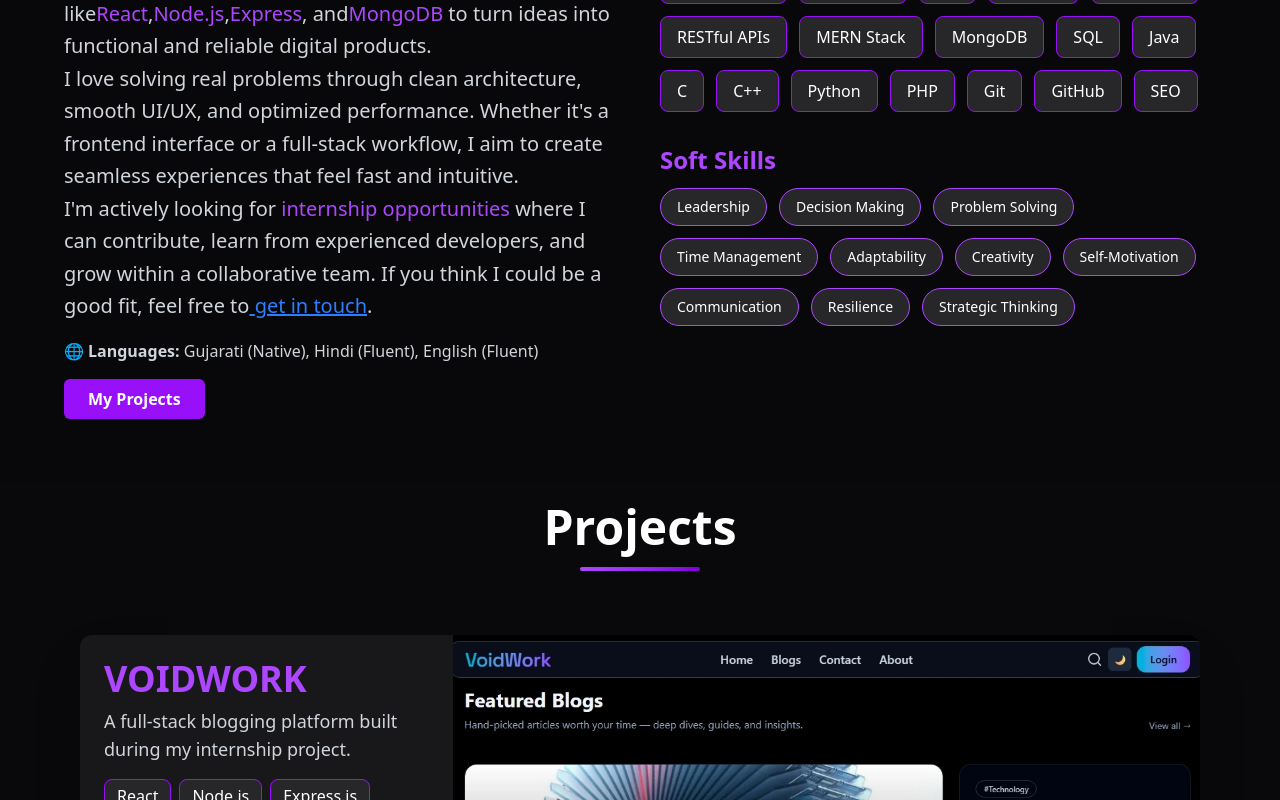
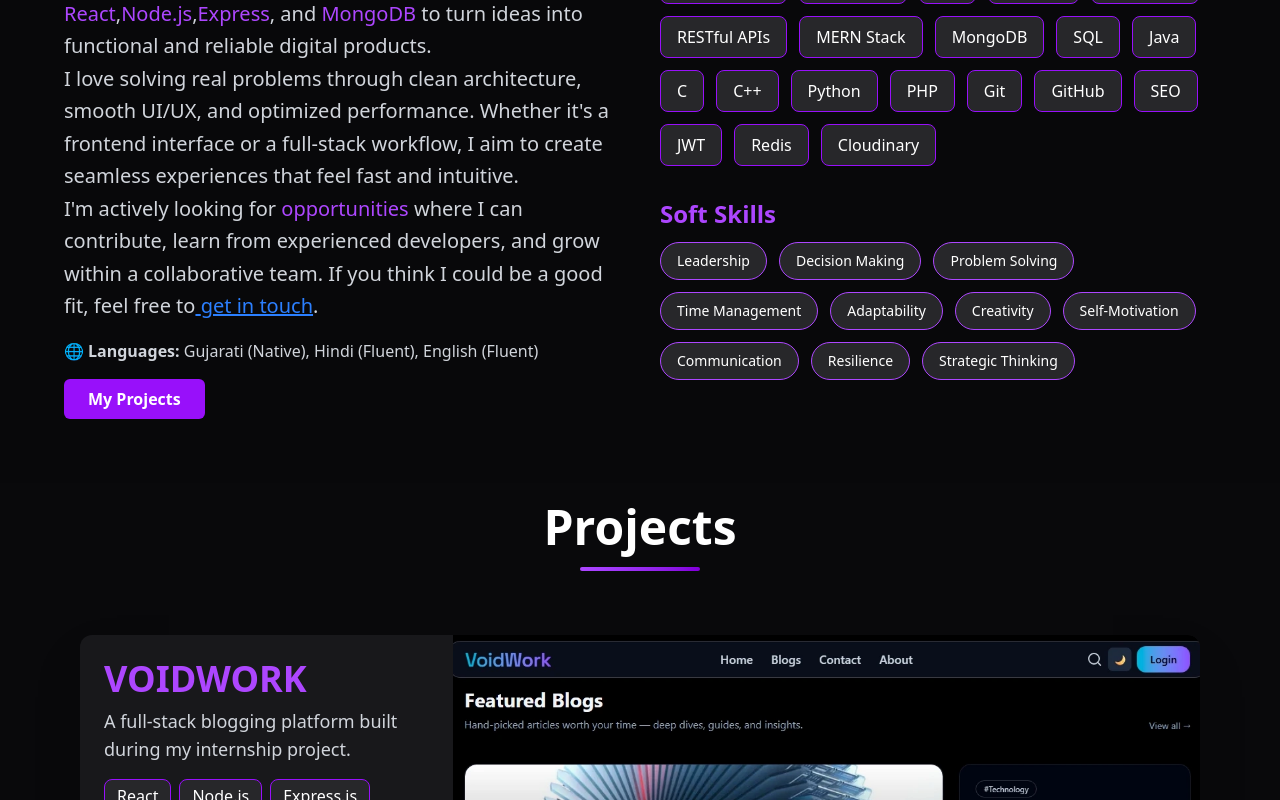
Before and after one commit to CoreTech7704/Portfoliosite, a React (Vite) app: page / in a window 1280 px wide. Shown: the part 1140-1940 px from the top of the page. Built offline with nearby package versions, Linux system fonts and the light colour scheme; no server answers.

Commit message:
refactor: update skills and soft skills formatting in About component

```diff
--- a/src/components/About.jsx
+++ b/src/components/About.jsx
@@ -14,7 +14,7 @@ const skills = [
     "Java", "C", "C++", "Python", "PHP",
 
     // Tools & Others
-  "Git", "GitHub", "SEO"
+    "Git", "GitHub", "SEO", "JWT", "Redis", "Cloudinary",
   ];
 
   const softSkills = [
@@ -52,10 +52,10 @@ const softSkills = [
             I'm <span className="font-bold text-white">Sarvam Patel</span>, a
             Full satck (MERN) developer who enjoys building fast, scalable, and
             user-focused web applications. I work with technologies like
-            <span className="text-purple-500">React</span>,
+            <span className="text-purple-500"> React</span>,
             <span className="text-purple-500">Node.js</span>,
             <span className="text-purple-500">Express</span>, and
-            <span className="text-purple-500">MongoDB</span> to turn ideas into
+            <span className="text-purple-500"> MongoDB</span> to turn ideas into
             functional and reliable digital products.
             <br />
             I love solving real problems through clean architecture, smooth
@@ -65,7 +65,7 @@ const softSkills = [
             <br />
             I'm actively looking for{" "}
             <span className="text-purple-500 font-medium">
-              internship opportunities
+              opportunities
             </span>{" "}
             where I can contribute, learn from experienced developers, and grow
             within a collaborative team. If you think I could be a good fit,
--- a/src/components/Contact.jsx
+++ b/src/components/Contact.jsx
@@ -43,9 +43,7 @@ const Contact = () => {
                   <Mail size={18} className="mt-1 text-purple-500" />
                   <div>
                     <span className="font-semibold text-white">Email</span><br />
-                    <a href="mailto:sarvampatel953@gmail.com" className="hover:underline text-blue-400">
                       sarvampatel953@gmail.com
-                    </a>
                   </div>
                 </div>
 
```
Lines whose indentation alone changed are shown as unchanged.
